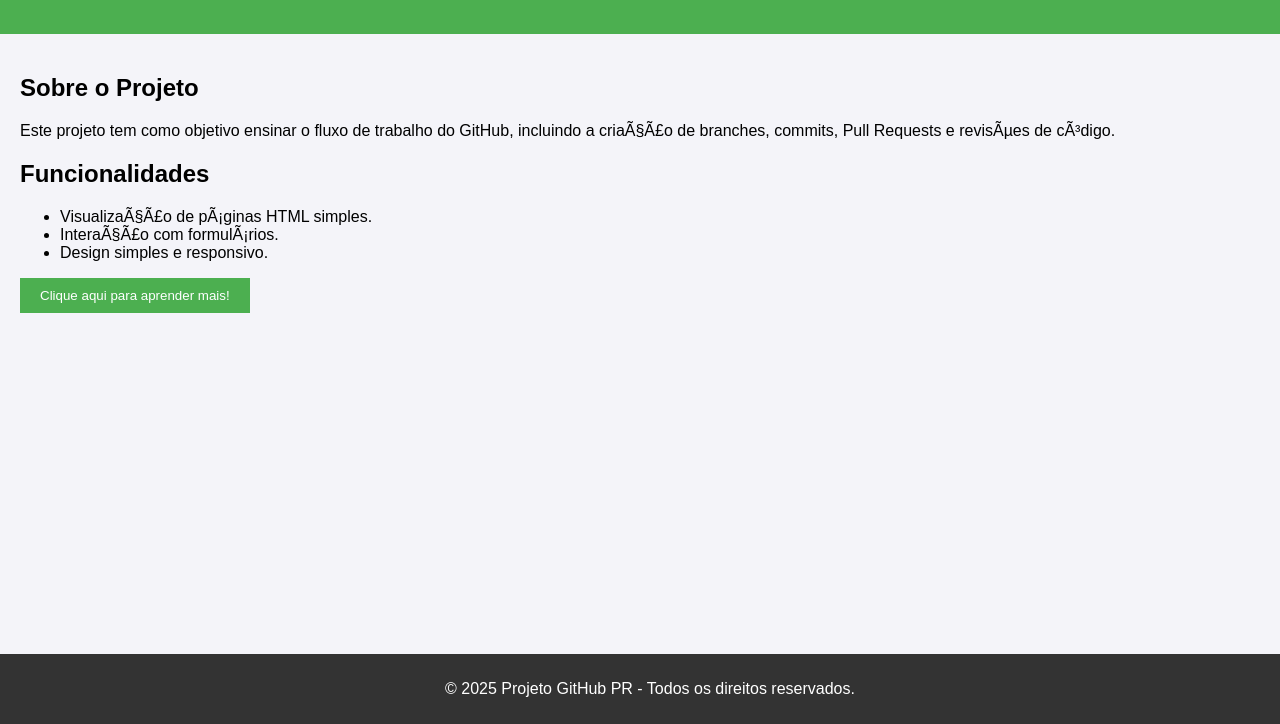
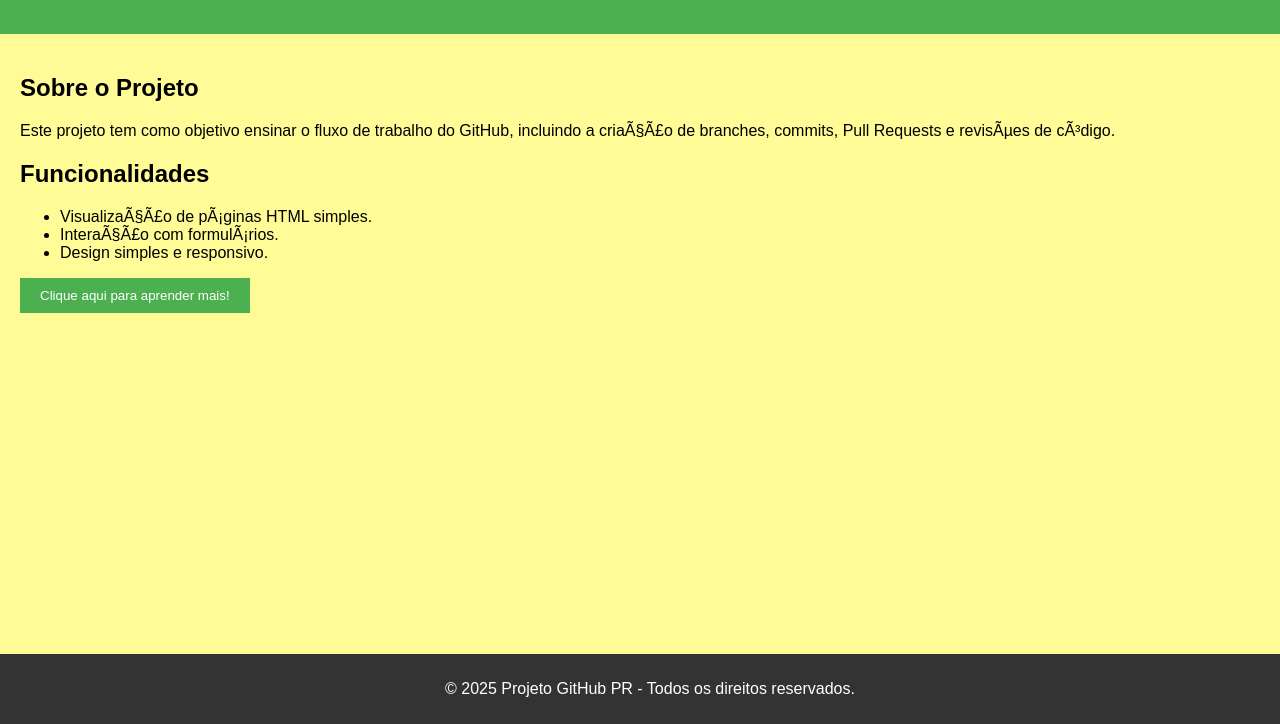
Before and after one commit to Hideki1202/gitHubExemplo, a plain HTML site: page index.html in a window 1280 px wide. Shown: the part 76-800 px from the top of the page. Drawn offline with Linux system fonts and the light colour scheme.

Commit message:
Mudei a cor do body

```diff
--- a/index.html
+++ b/index.html
@@ -7,7 +7,7 @@
     <style>
         body {
             font-family: Arial, sans-serif;
-            background-color: #f4f4f9;
+            background-color: #fffc97;
             margin: 0;
             padding: 0;
         }
```
